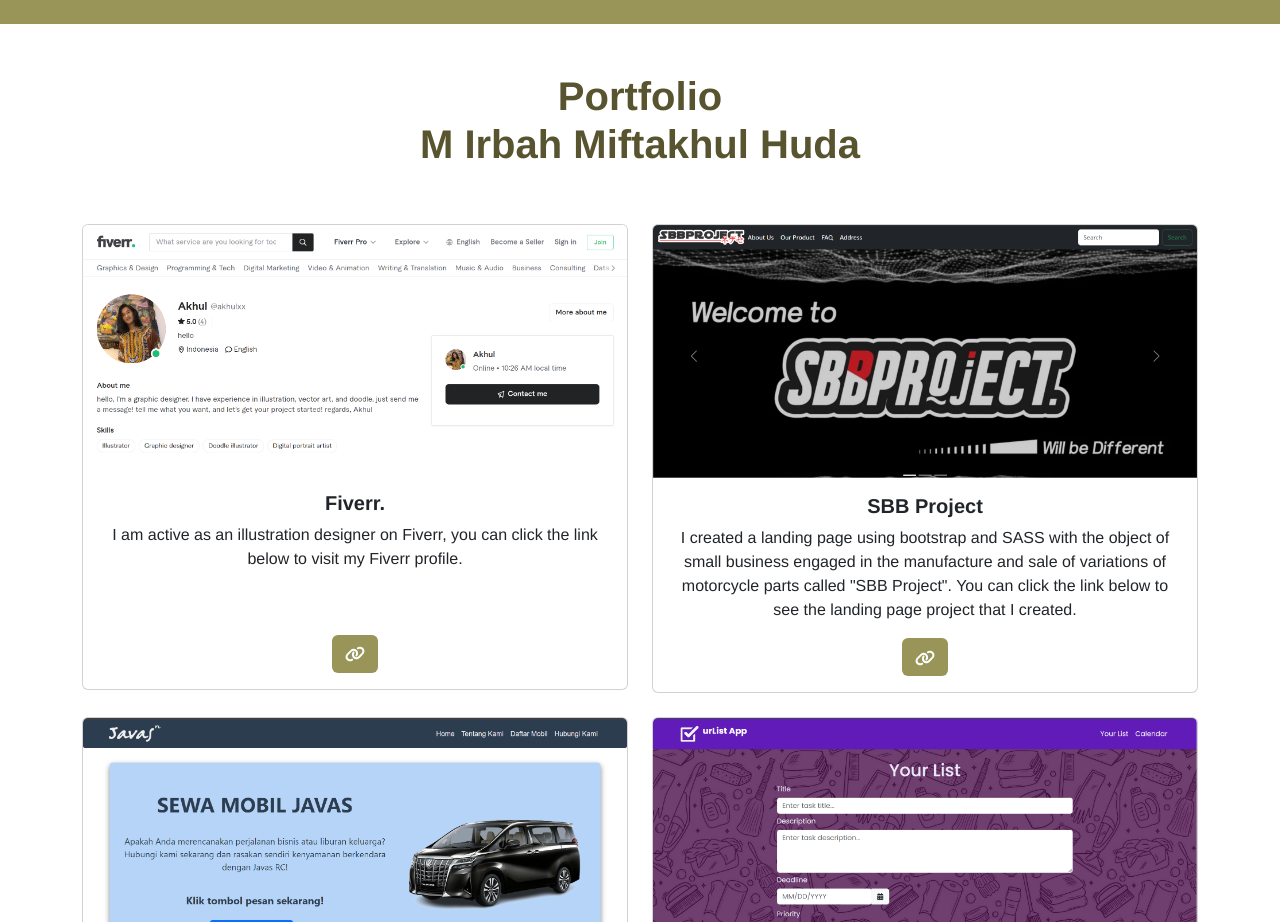
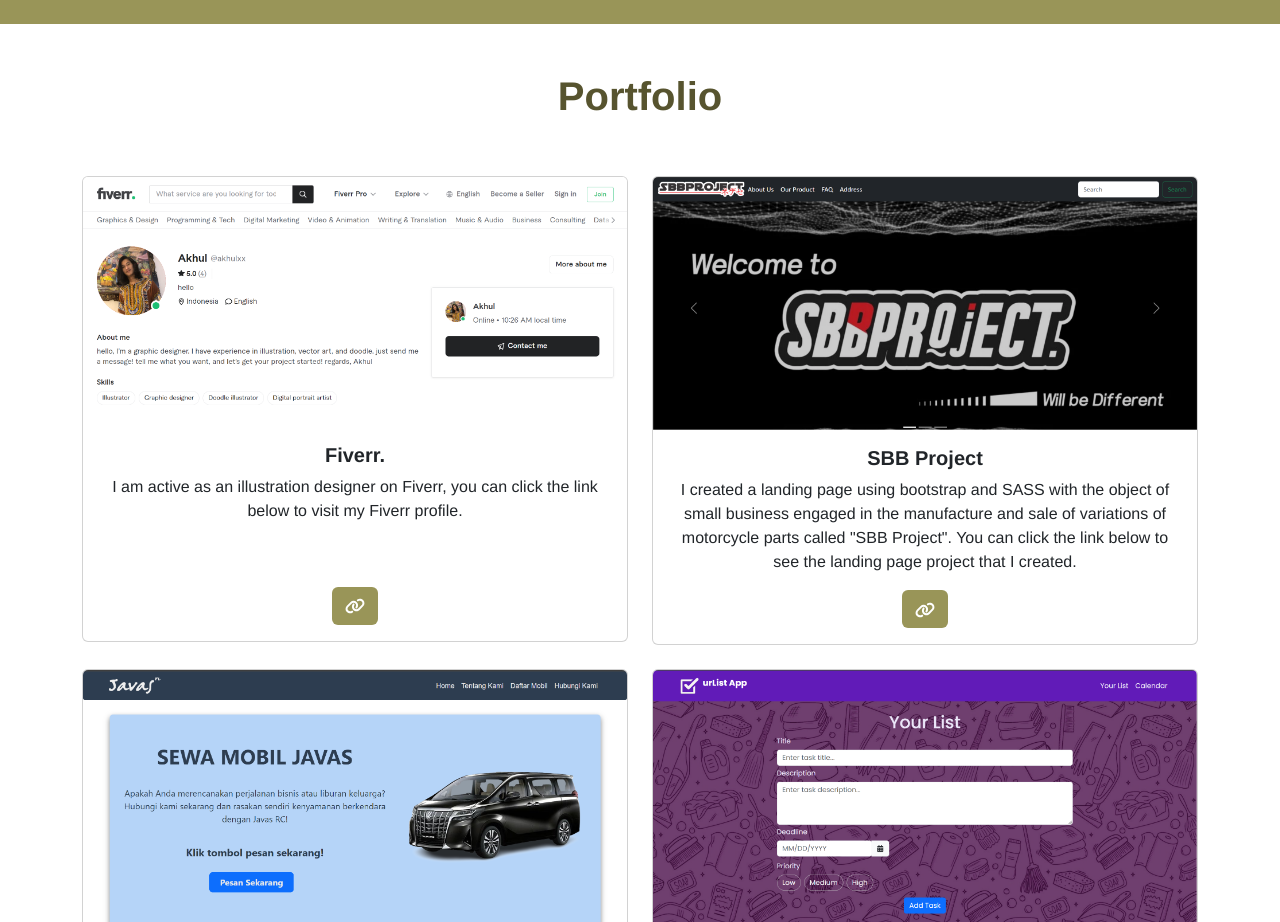
Before and after one commit to mohammadirbah/landingpage-Vue.js, a Vue app: page / in a window 1280 px wide. Shown: the part 1160-2082 px from the top of the page. Built offline with nearby package versions, Linux system fonts and the light colour scheme.

Commit message:
Update Portfolio.vue

```diff
--- a/src/components/Portfolio.vue
+++ b/src/components/Portfolio.vue
@@ -2,8 +2,6 @@
   <div class="portfolio container small-card" id="portfolio">
     <h1 class="text-center p-5" style="color: #57542f">
       <strong>Portfolio</strong>
-      <br>
-      <strong>M Irbah Miftakhul Huda</strong>
     </h1>
     <div class="row row-cols-0 row-cols-md-2 g-4">
       <!-- Fiverr -->
```
